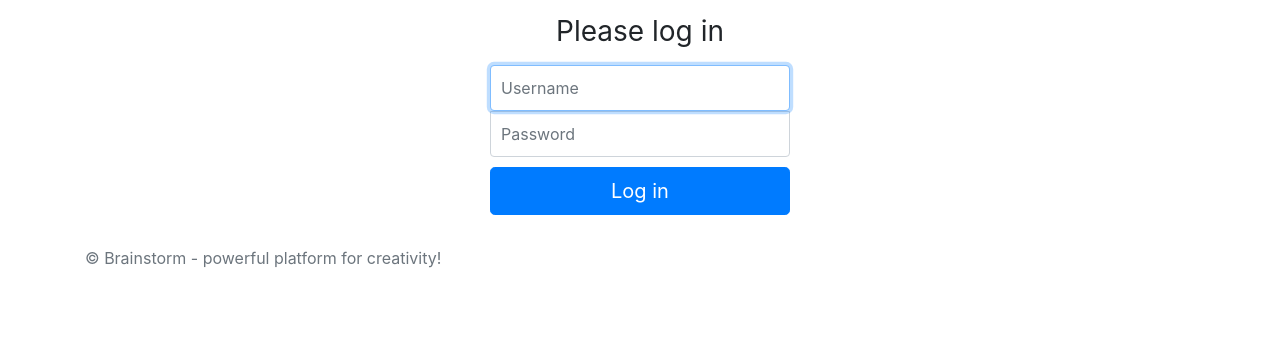
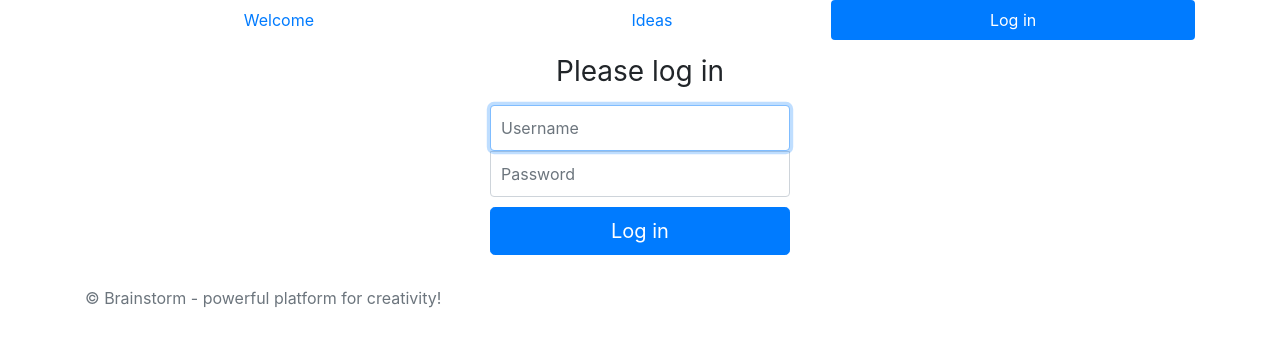
Before and after one commit to jay-from-future/brainstorm-frontend, a React (Create React App) app: page /login in a window 1280 px wide. Shown: the top 346 px of the page. Built offline with nearby package versions, Linux system fonts and the light colour scheme; no server answers.

Commit message:
Add simple logout functionality

```diff
--- a/src/App.tsx
+++ b/src/App.tsx
@@ -8,16 +8,38 @@ import WelcomePage from './page/WelcomePage';
 import IdeasPage from './page/IdeasPage';
 import Footer from './component/Footer';
 import {LoginPage} from './page/LoginPage';
+import {LogoutComponent} from './component/LogoutComponent';
+import NavigationBar from './component/NavigationBar';
 
-class App extends React.Component {
+type AppState = {
+    userLoggedIn: boolean
+}
+
+class App extends React.Component<any, AppState> {
+
+
+    constructor(props: Readonly<any>) {
+        super(props);
+        this.state = {
+            userLoggedIn: false
+        };
+        this.handleLogIn = this.handleLogIn.bind(this);
+    }
+
+    handleLogIn(state: boolean): void {
+        this.setState({userLoggedIn: state});
+    }
 
     render() {
         return (
             <Router history={getHistory()}>
+                <NavigationBar userLoggedId={this.state.userLoggedIn}/>
                 <Switch>
                     <Route exact={true} path='/' component={WelcomePage}/>
                     <PrivateRoute path='/ideas' component={IdeasPage}/>
-                    <Route path='/login' component={LoginPage}/>
+                    <Route path='/login' component={() => <LoginPage setLoggedInState={this.handleLogIn}/>}/>
+                    <PrivateRoute path='/logout'
+                                  component={() => <LogoutComponent setLoggedInState={this.handleLogIn}/>}/>
                 </Switch>
                 <Footer/>
             </Router>
--- /dev/null
+++ b/src/component/LogoutComponent.tsx
@@ -0,0 +1,22 @@
+import React from 'react';
+import {AccessTokenService} from '../service/AccessTokenService';
+import {getHistory} from '../service/history';
+
+type LogoutComponentProps = {
+    setLoggedInState: { (state: boolean): void }
+}
+
+export class LogoutComponent extends React.Component<LogoutComponentProps> {
+
+    componentDidMount(): void {
+        AccessTokenService.removeAccessToken();
+        this.props.setLoggedInState(false);
+        const history = getHistory();
+        history.push('/');
+    }
+
+    render() {
+        return (<div><h3>Logging out...</h3></div>);
+    }
+
+}
--- /dev/null
+++ b/src/component/NavigationBar.tsx
@@ -0,0 +1,73 @@
+import React from 'react';
+import {NavLink} from 'react-router-dom';
+import {AccessTokenService} from '../service/AccessTokenService';
+
+type MenuItemProps = {
+    title: string,
+    href: string
+}
+
+type NavigationBarProps = {
+    userLoggedId: boolean
+}
+
+type NavigationBarState = {
+    pages: Array<MenuItemProps>;
+}
+
+class NavigationBar extends React.Component<NavigationBarProps, NavigationBarState> {
+
+    constructor(props: any) {
+        super(props);
+
+        this.state = {
+            pages: [
+                {
+                    title: 'Welcome',
+                    href: '/'
+                },
+                {
+                    title: 'Ideas',
+                    href: '/ideas'
+                },
+                {
+                    title: 'Log in',
+                    href: '/login'
+                },
+                {
+                    title: 'Log out',
+                    href: '/logout'
+                }
+            ]
+        };
+    }
+
+    render() {
+        let {pages} = this.state;
+        const {userLoggedId} = this.props;
+        if (userLoggedId) {
+            pages = pages.filter(p => !p.href.startsWith('/login'));
+        } else {
+            pages = pages.filter(p => !p.href.startsWith('/logout'));
+        }
+        let menuItems = pages
+            .map(p => {
+                return (
+                    <li key={p.href} className='nav-item'>
+                        <NavLink exact={true} to={p.href} className='nav-link inactive'
+                                 activeClassName='nav-link active' title={p.title}>{p.title}</NavLink>
+                    </li>
+                );
+            });
+
+        return (
+            <div className='container'>
+                <ul className='nav nav-pills nav-fill'>
+                    {menuItems}
+                </ul>
+            </div>
+        );
+    }
+}
+
+export default NavigationBar;
--- a/src/page/LoginPage.tsx
+++ b/src/page/LoginPage.tsx
@@ -9,12 +9,16 @@ const auth = process.env.REACT_APP_AUTH_URL;
 const clientId = 'brainstorm-jwt-client';
 const clientSecret = 'admin';
 
+type LoginPageProps = {
+    setLoggedInState: { (state: boolean): void }
+}
+
 type LoginPageState = {
     isInvalidCredentials: boolean,
     isLoading: boolean
 }
 
-export class LoginPage extends React.Component<any, LoginPageState> {
+export class LoginPage extends React.Component<LoginPageProps, LoginPageState> {
 
     constructor(props: any) {
         super(props);
@@ -74,9 +78,9 @@ export class LoginPage extends React.Component<any, LoginPageState> {
                 });
 
                 localStorage.setItem('access_token', result.access_token);
+                this.props.setLoggedInState(true);
                 const history = getHistory();
                 history.push('/');
-
             } else {
                 // todo handle error
                 console.error('todo handle error', result);
--- a/src/service/AccessTokenService.ts
+++ b/src/service/AccessTokenService.ts
@@ -1,7 +1,10 @@
 export class AccessTokenService {
 
     public static getAccessToken() {
-
         return localStorage.getItem('access_token');
     }
+
+    public static removeAccessToken() {
+        localStorage.removeItem('access_token');
+    }
 }
```
